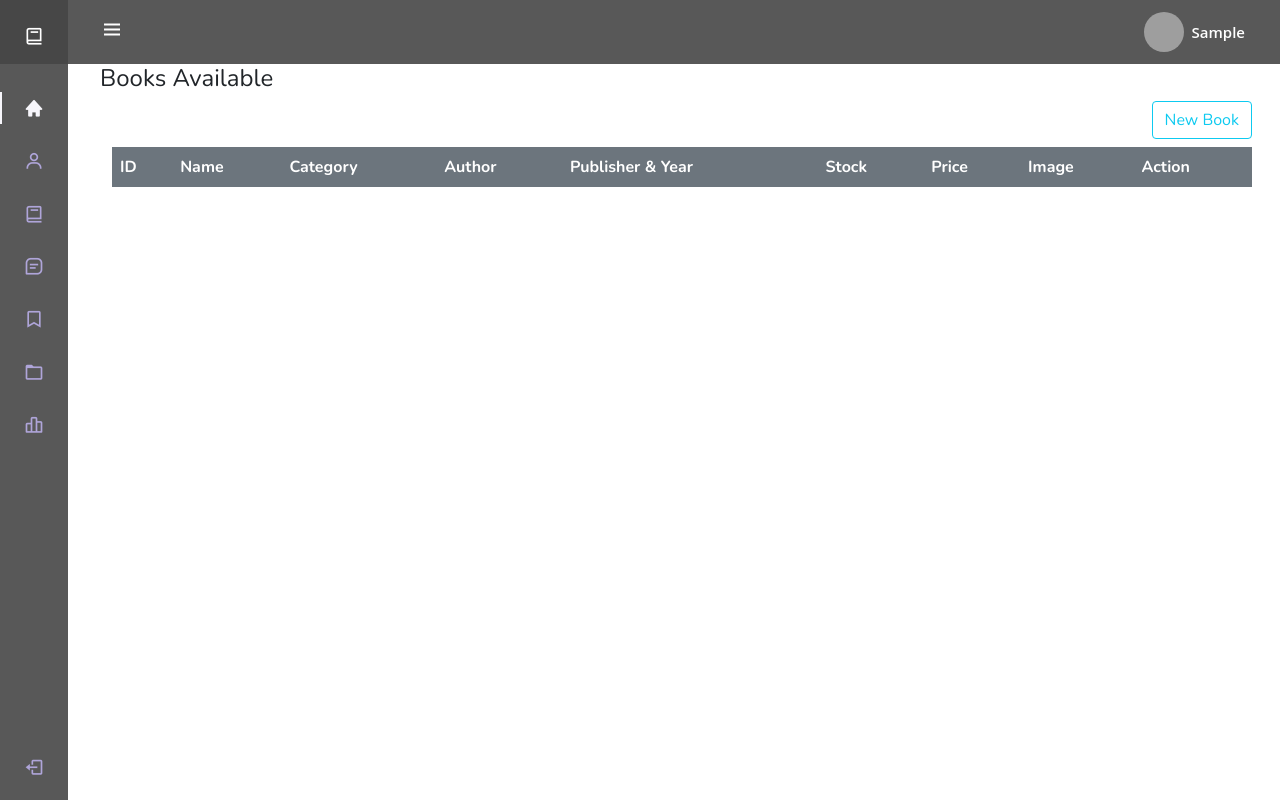
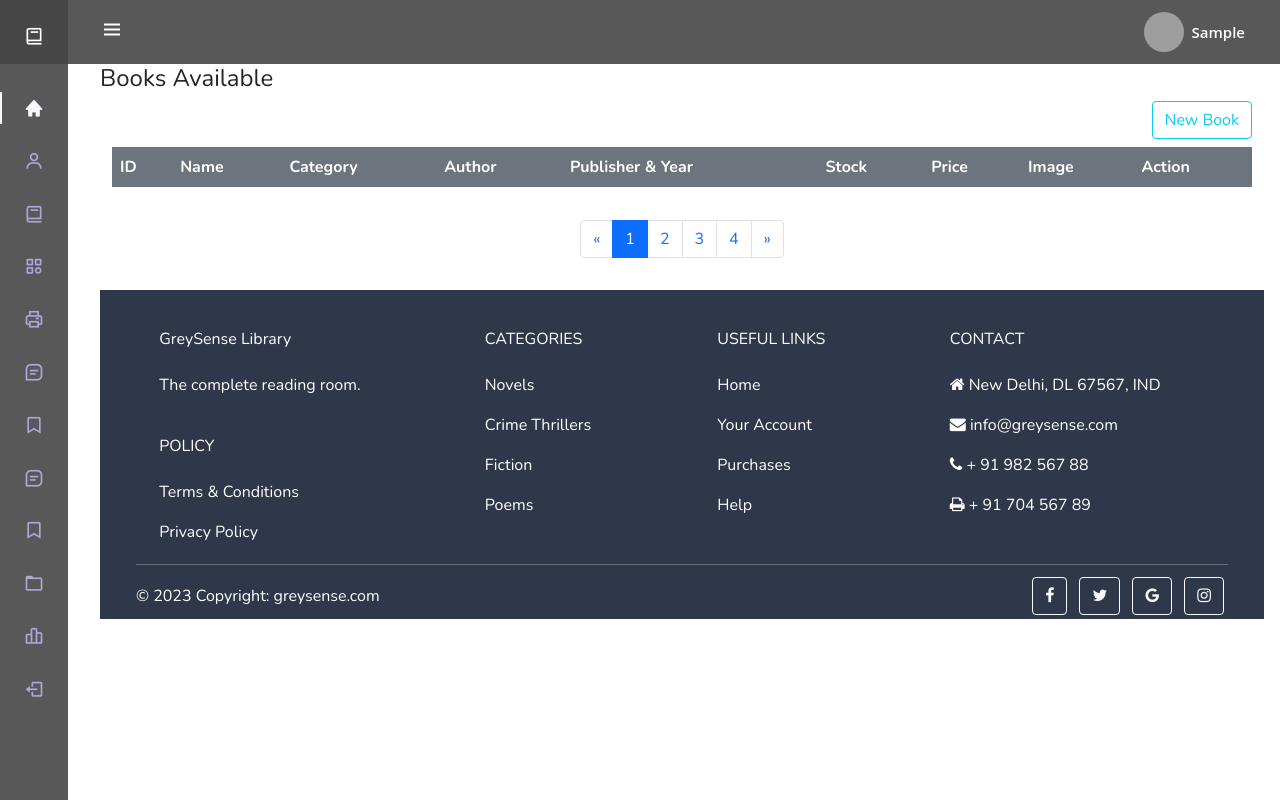
Before and after one commit to Shemeemvp/LibraryManagement, a Django app: page /show-books/ in a window 1280 px wide. Run offline with Django 4.2, Linux system fonts and the light colour scheme; the visitor is signed in with stand-in values (Sample User, id 1); data that the repository does not hold is empty; some libraries are stand-ins or nearby versions; grey boxes are pictures that could not be loaded.

Commit message:
Admin - add,edit,delete categories and publishers developed.

```diff
--- a/LibraryApp/templates/admin/admin-base.html
+++ b/LibraryApp/templates/admin/admin-base.html
@@ -18,6 +18,10 @@
       integrity="sha512-z3gLpd7yknf1YoNbCzqRKc4qyor8gaKU1qmn+CShxbuBusANI9QpRohGBreCFkKxLhei6S9CQXFEbbKuqLg0DA=="
       crossorigin="anonymous"
       referrerpolicy="no-referrer"
+    />
+    <link
+      rel="stylesheet"
+      href="https://maxcdn.bootstrapcdn.com/font-awesome/4.7.0/css/font-awesome.min.css"
     />
     <link rel="stylesheet" href="https://cdn.jsdelivr.net/npm/boxicons@latest/css/boxicons.min.css">
     <link rel="stylesheet" href="{% static 'stylesheets/style.css' %}" />
@@ -123,7 +127,7 @@
     </header>
     <div class="l-navbar bg-dark" id="nav-bar">
       <nav class="nav">
-        <div>
+        <div style="overflow-y:auto;">
           <a href="/admin-home" class="nav_logo">
             <!-- <i class="fa-solid fa-book text-white"></i> -->
             <i class='bx bx-book nav_icon text-white'></i>
@@ -142,6 +146,22 @@
               <i class="bx bx-book nav_icon"></i>
               <span class="nav_name">Books</span>
             </a>
+            <a href="{% url 'showCategories' %}" class="nav_link">
+              <i class="bx bx-category nav_icon"></i>
+              <span class="nav_name">Categories</span>
+            </a>
+            <a href="{% url 'showPublishers' %}" class="nav_link">
+              <i class="bx bx-printer nav_icon"></i>
+              <span class="nav_name">Publishers</span>
+            </a>
+            <a href="#" class="nav_link">
+              <i class="bx bx-message-square-detail nav_icon"></i>
+              <span class="nav_name">Messages</span>
+            </a>
+            <a href="#" class="nav_link">
+              <i class="bx bx-bookmark nav_icon"></i>
+              <span class="nav_name">Bookmark</span>
+            </a>
             <a href="#" class="nav_link">
               <i class="bx bx-message-square-detail nav_icon"></i>
               <span class="nav_name">Messages</span>
@@ -159,8 +179,7 @@
               <span class="nav_name">Stats</span>
             </a>
           </div>
-        </div>
-        {% if request.user.is_authenticated %}
+          {% if request.user.is_authenticated %}
         <a href="{% url 'userLogout' %}" class="nav_link">
           <i class="bx bx-log-out nav_icon"></i>
           <span class="nav_name">Sign Out</span>
@@ -171,10 +190,152 @@
           <span class="nav_name">Sign In</span>
         </a>
         {%endif%}
+        </div>
       </nav>
     </div>
 
     {%block content %} {%endblock%}
+
+    {%block footer%}
+    <section>
+      <div class="container pt-3">
+        <nav aria-label="Page navigation bg-secondary example">
+          <ul class="pagination d-flex justify-content-center">
+            <li class="page-item">
+              <a class="page-link" href="#" aria-label="Previous">
+                <span aria-hidden="true">&laquo;</span>
+              </a>
+            </li>
+            <li class="page-item active">
+              <a class="page-link" href="">1</a>
+            </li>
+            <li class="page-item">
+              <a class="page-link" href="">2</a>
+            </li>
+            <li class="page-item">
+              <a class="page-link" href="">3</a>
+            </li>
+            <li class="page-item">
+              <a class="page-link" href="">4</a>
+            </li>
+            <li class="page-item">
+              <a class="page-link" href="#" aria-label="Next">
+                <span aria-hidden="true">&raquo;</span>
+              </a>
+            </li>
+          </ul>
+        </nav>
+      </div>
+    </section>
+    <footer
+      id="footer-section"
+      class="text-center text-lg-start text-white"
+      style="background-color: #2f384a"
+    >
+      <div class="container p-4 pb-0">
+        <section class="">
+          <div class="row">
+            <div class="col-md-3 col-lg-3 col-xl-3 mx-auto mt-3">
+              <h6 class="mb-4 font-weight-bold">GreySense Library</h6>
+              <p>The complete reading room.</p>
+              <br />
+              <h6 class="text-uppercase mb-4 font-weight-bold">Policy</h6>
+              <p>
+                <a class="text-white">Terms & Conditions</a>
+              </p>
+              <p>
+                <a class="text-white">Privacy Policy</a>
+              </p>
+            </div>
+
+            <hr class="w-100 clearfix d-md-none" />
+
+            <div class="col-md-2 col-lg-2 col-xl-2 mx-auto mt-3">
+              <h6 class="text-uppercase mb-4 font-weight-bold">Categories</h6>
+              <p>
+                <a class="text-white">Novels</a>
+              </p>
+              <p>
+                <a class="text-white">Crime Thrillers</a>
+              </p>
+              <p>
+                <a class="text-white">Fiction</a>
+              </p>
+              <p>
+                <a class="text-white">Poems</a>
+              </p>
+            </div>
+
+            <hr class="w-100 clearfix d-md-none" />
+
+            <div class="col-md-3 col-lg-2 col-xl-2 mx-auto mt-3">
+              <h6 class="text-uppercase mb-4 font-weight-bold">Useful links</h6>
+              <p>
+                <a href="./home.html" class="text-white">Home</a>
+              </p>
+              <p>
+                <a class="text-white">Your Account</a>
+              </p>
+              <p>
+                <a class="text-white">Purchases</a>
+              </p>
+              <p>
+                <a class="text-white">Help</a>
+              </p>
+            </div>
+
+            <hr class="w-100 clearfix d-md-none" />
+
+            <div class="col-md-4 col-lg-3 col-xl-3 mx-auto mt-3">
+              <h6 class="text-uppercase mb-4 font-weight-bold">Contact</h6>
+              <p><i class="fa fa-home mr-3"></i> New Delhi, DL 67567, IND</p>
+              <p><i class="fa fa-envelope mr-3"></i> info@greysense.com</p>
+              <p><i class="fa fa-phone mr-3"></i> + 91 982 567 88</p>
+              <p><i class="fa fa-print mr-3"></i> + 91 704 567 89</p>
+            </div>
+          </div>
+        </section>
+        <hr class="my-1" />
+        <!-- Section: Copyright -->
+        <section class="pt-1 pt-0">
+          <div class="row d-flex align-items-center">
+            <div class="col-md-7 col-lg-8 text-center text-md-start">
+              <div class="pt-1 pb-1">
+                © 2023 Copyright:
+                <a class="text-white" href="home.html">greysense.com</a>
+              </div>
+            </div>
+            <div class="col-md-5 col-lg-4 ml-lg-0 text-center text-md-end">
+              <a
+                class="btn btn-outline-light btn-floating m-1"
+                class="text-white"
+                role="button"
+                ><i class="fa fa-facebook-f"></i
+              ></a>
+              <a
+                class="btn btn-outline-light btn-floating m-1"
+                class="text-white"
+                role="button"
+                ><i class="fa fa-twitter"></i
+              ></a>
+              <a
+                class="btn btn-outline-light btn-floating m-1"
+                class="text-white"
+                role="button"
+                ><i class="fa fa-google"></i
+              ></a>
+              <a
+                class="btn btn-outline-light btn-floating m-1"
+                class="text-white"
+                role="button"
+                ><i class="fa fa-instagram"></i
+              ></a>
+            </div>
+          </div>
+        </section>
+      </div>
+    </footer>
+    {%endblock%}
 
     <script
       src="https://cdn.jsdelivr.net/npm/@popperjs/core@2.9.2/dist/umd/popper.min.js"
```
Also changed, not shown: LibraryApp/templates/admin/category/add-category.html (+68 -0 lines), LibraryApp/templates/admin/category/edit-category.html (+70 -0 lines), LibraryApp/templates/admin/category/show-categories.html (+48 -0 lines), LibraryApp/templates/admin/publisher/add-publisher.html (+69 -0 lines), LibraryApp/templates/admin/publisher/edit-publisher.html (+72 -0 lines), LibraryApp/templates/admin/publisher/show-publishers.html (+48 -0 lines).
